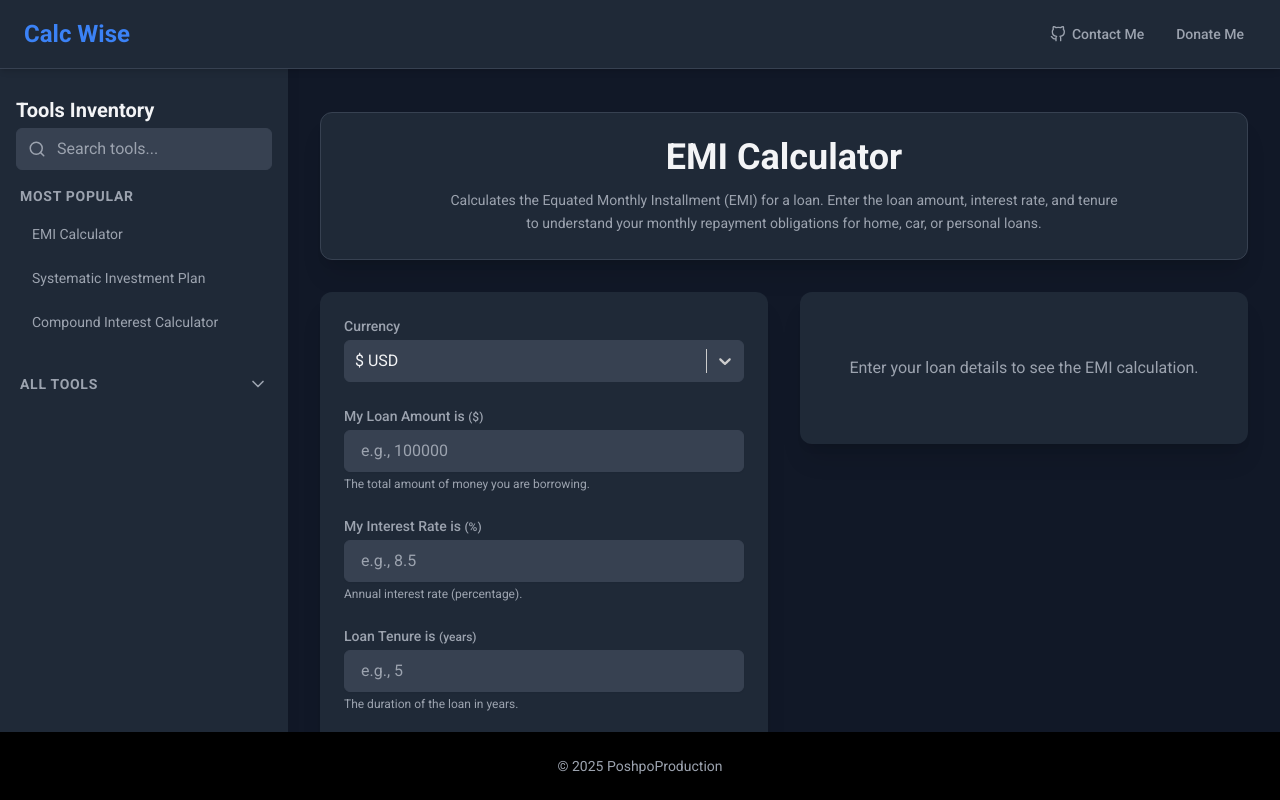
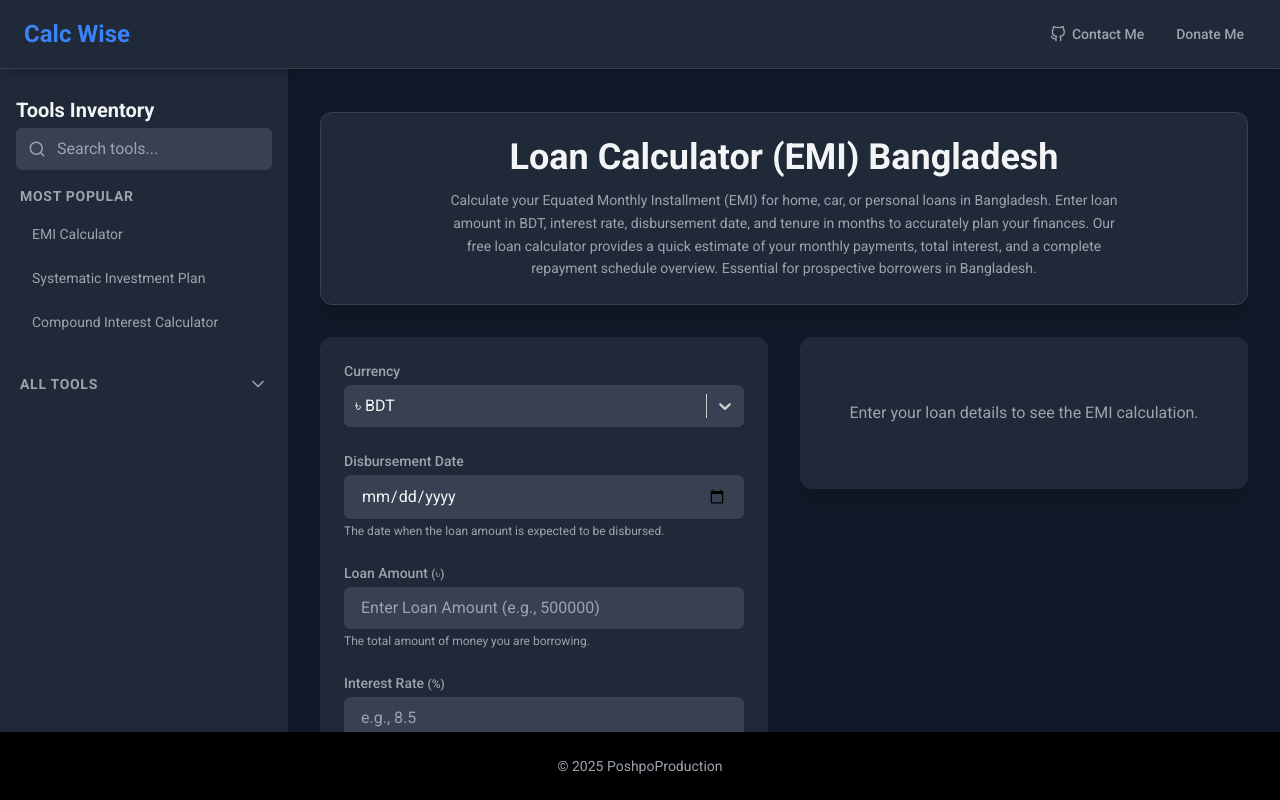
Before and after one commit to poshpolildev/calcwise, a React (Create React App) app: page / in a window 1280 px wide. Both pictures are taken after a click on the button "EMI Calculator". Shown: the top 800 px of the page. Built offline with nearby package versions, Linux system fonts and the light colour scheme.

Commit message:
your commit message

```diff
--- a/src/App.jsx
+++ b/src/App.jsx
@@ -1,7 +1,7 @@
 // src/App.jsx
 import React, { useState, useEffect, useMemo } from 'react';
 import { Routes, Route, useParams, useNavigate, useLocation, Outlet } from 'react-router-dom';
-import { Helmet } from 'react-helmet-async'; // HelmetProvider is in index.js
+import { Helmet } from 'react-helmet-async';
 import Header from './components/layout/Header';
 import Sidebar from './components/layout/Sidebar';
 import Footer from './components/layout/Footer';
@@ -10,11 +10,12 @@ import CalculatorInfoBox from './components/common/CalculatorInfoBox';
 import { motion, AnimatePresence } from 'framer-motion';
 
 import { allTools } from './data/allTools';
-import { currencies, defaultCurrency } from './data/currencies';
+import { currencies, defaultCurrency } from './data/currencies'; // defaultCurrency is now BDT
 
 // --- Import ALL your calculator components ---
 import EmiCalculatorInput from './components/calculators/EmiCalculator/EmiCalculatorInput';
 import EmiCalculatorOutput from './components/calculators/EmiCalculator/EmiCalculatorOutput';
+// ... (Import ALL other calculator Input and Output components you have created) ...
 import SimpleInterestInput from './components/calculators/SimpleInterestCalculator/SimpleInterestInput';
 import SimpleInterestOutput from './components/calculators/SimpleInterestCalculator/SimpleInterestOutput';
 import CompoundInterestInput from './components/calculators/CompoundInterestCalculator/CompoundInterestInput';
@@ -49,6 +50,7 @@ import MortgageInput from './components/calculators/MortgageCalculator/MortgageI
 import MortgageOutput from './components/calculators/MortgageCalculator/MortgageOutput';
 import BudgetPlanner from './components/calculators/BudgetPlanner/BudgetPlanner';
 
+
 // --- Import ALL your calculator logic functions ---
 import { calculateEMI } from './components/calculators/EmiCalculator/emiLogic';
 import { calculateSimpleInterest } from './components/calculators/SimpleInterestCalculator/simpleInterestLogic';
@@ -68,27 +70,31 @@ import { calculateTimeToPayOff, calculateMonthlyPaymentForPayoff } from './compo
 import { generateAmortizationSchedule } from './components/calculators/AmortizationCalculator/amortizationLogic';
 import { calculateMortgageEmi } from './components/calculators/MortgageCalculator/mortgageLogic';
 
-// Helper function defined OUTSIDE the App component
+
 const getCurrentToolIdFromPath = (pathname) => {
   const match = pathname.match(/^\/calculator\/([^/]+)/);
   return match ? match[1] : null;
 };
 
-// This component will render the specific calculator based on URL parameter
 const CalculatorDisplay = ({ allCalculatorStates, allCalculatorHandlers, selectedCurrency, setSelectedCurrency }) => {
   const { toolId } = useParams();
   const currentToolDetails = allTools.find(tool => tool.id === toolId);
 
   if (!currentToolDetails) {
-    return <div className="text-center text-theme-text-secondary p-8">Calculator "{toolId}" not found. Please select a tool from the sidebar.</div>;
+    return <div className="text-center text-theme-text-secondary p-8">Calculator "{toolId}" not found.</div>;
   }
 
   const toolStates = allCalculatorStates[toolId] || {};
   const toolHandlers = allCalculatorHandlers[toolId] || {};
 
+  if (!toolHandlers || typeof toolHandlers.calculate !== 'function') {
+    return <div className="text-center text-theme-text-secondary p-8">Calculator "{currentToolDetails.name}" logic is not configured.</div>;
+  }
+
   let calculatorInputComponent;
   let calculatorOutputComponent;
 
+  // --- ENSURE ALL YOUR CALCULATOR IDs ARE HANDLED IN THIS SWITCH ---
   switch (toolId) {
     case 'emi':
       calculatorInputComponent = <EmiCalculatorInput onCalculate={toolHandlers.calculate} selectedCurrency={selectedCurrency} setSelectedCurrency={setSelectedCurrency} />;
@@ -158,7 +164,7 @@ const CalculatorDisplay = ({ allCalculatorStates, allCalculatorHandlers, selecte
         calculatorInputComponent = <MortgageInput onCalculate={toolHandlers.calculate} selectedCurrency={selectedCurrency} setSelectedCurrency={setSelectedCurrency} />;
         calculatorOutputComponent = <MortgageOutput results={toolStates.results} currencySymbol={selectedCurrency?.symbol} />;
         break;
-    // Note: BudgetPlanner is handled by a separate route element structure below
+    // BudgetPlanner is handled by its own Route path="calculator/budgetPlanner"
     default:
         return (
             <motion.div key="unknown-calc-display" initial={{ opacity: 0 }} animate={{ opacity: 1 }} className="text-center text-theme-text-secondary p-8">
@@ -174,7 +180,6 @@ const CalculatorDisplay = ({ allCalculatorStates, allCalculatorHandlers, selecte
           key={toolId}
           initial={{ opacity: 0, y: 20 }}
           animate={{ opacity: 1, y: 0 }}
-          exit={{ opacity: 0, y: -20 }}
           transition={{ duration: 0.4, delay: 0.1 }}
           className="grid grid-cols-1 md:grid-cols-2 gap-6 md:gap-8 items-start"
         >
@@ -189,7 +194,6 @@ const CalculatorDisplay = ({ allCalculatorStates, allCalculatorHandlers, selecte
     );
 };
 
-// Layout component that includes Header, Sidebar, Footer
 const MainLayout = ({ onSelectTool, isSidebarOpen, setIsSidebarOpen, onHomeClick }) => (
     <div className="flex flex-col min-h-screen bg-theme-bg-dark">
         <Header onHomeClick={onHomeClick} />
@@ -197,7 +201,7 @@ const MainLayout = ({ onSelectTool, isSidebarOpen, setIsSidebarOpen, onHomeClick
             <Sidebar onSelectTool={onSelectTool} isOpen={isSidebarOpen} setIsOpen={setIsSidebarOpen} />
             <main className="flex-grow p-4 sm:p-6 md:p-8 overflow-y-auto">
                 <AnimatePresence mode="wait">
-          <Outlet /> {/* Child routes (HomeMessage or CalculatorDisplay/BudgetPlannerPage) will render here */}
+                    <Outlet />
                 </AnimatePresence>
             </main>
         </div>
@@ -205,7 +209,6 @@ const MainLayout = ({ onSelectTool, isSidebarOpen, setIsSidebarOpen, onHomeClick
     </div>
 );
 
-// Separate component for BudgetPlanner route to include CalculatorInfoBox
 const BudgetPlannerPage = ({selectedCurrency, setSelectedCurrency}) => {
     const budgetPlannerToolDetails = allTools.find(tool => tool.id === 'budgetPlanner');
     return (
@@ -218,14 +221,12 @@ const BudgetPlannerPage = ({selectedCurrency, setSelectedCurrency}) => {
     );
 };
 
-
 function App() {
   const navigate = useNavigate();
   const location = useLocation();
 
-  // --- DEFINE these constants at the top of the App function scope ---
   const siteName = "Calc Wise";
-  const baseCanonicalUrl = "https://calcwise.vercel.app"; // Replace with your actual domain later
+  const baseCanonicalUrl = "https://calcwise.vercel.app"; // CHANGE TO poshpo.me WHEN READY
 
   const [isSidebarOpen, setIsSidebarOpen] = useState(window.innerWidth >= 768);
 
@@ -258,7 +259,7 @@ function App() {
   const [mortgageResults, setMortgageResults] = useState(null);
 
   const storedCurrencyValue = localStorage.getItem('calcwise-currency');
-  const initialCurrency = currencies.find(c => c.value === storedCurrencyValue) || defaultCurrency;
+  const initialCurrency = currencies.find(c => c.value === storedCurrencyValue) || defaultCurrency; // defaultCurrency is BDT
   const [selectedCurrency, setSelectedCurrency] = useState(initialCurrency);
 
   useEffect(() => {
@@ -287,20 +288,14 @@ function App() {
     setMortgageResults(null);
   };
 
-  // Update page based on URL, and reset states when tool changes via URL
   useEffect(() => {
     const toolIdFromPath = getCurrentToolIdFromPath(location.pathname);
-    // Only reset states if the toolId derived from path is different from a conceptual previous one,
-    // or if navigating away from a tool page. For simplicity, we reset if toolIdFromPath exists.
     if (toolIdFromPath) {
         resetAllCalculatorStates();
     }
   }, [location.pathname]);
 
-
   const handleSelectTool = (toolId) => {
-    // No need to call resetAllCalculatorStates() here,
-    // the useEffect above listening to location.pathname will handle it after navigation.
     navigate(`/calculator/${toolId}`);
     if (window.innerWidth < 768 && isSidebarOpen) {
       setIsSidebarOpen(false);
@@ -308,11 +303,9 @@ function App() {
   };
 
   const handleHomeClick = () => {
-    // No need to call resetAllCalculatorStates() here for the same reason.
     navigate('/');
   };
 
-  // --- Group calculator states and handlers ---
   const allCalculatorStates = useMemo(() => ({
     emi: { results: emiResults, inputs: emiInputs },
     simpleInterest: { results: simpleInterestResults, inputs: simpleInterestInputs },
@@ -331,7 +324,7 @@ function App() {
     creditCard: {results: creditCardPayoffResults, inputs: creditCardPayoffInputs},
     loanRepayment: {results: amortizationResults},
     mortgage: {results: mortgageResults},
-  }), [ // Add all state dependencies
+  }), [
     emiResults, emiInputs, simpleInterestResults, simpleInterestInputs, compoundInterestResults, compoundInterestInputs,
     sipResults, fdResults, fdInputs, rdResults, inflationResults, inflationInputs, roiResults, breakEvenResults,
     savingsGoalResults, savingsGoalInputs, loanAffordabilityResults, loanAffordabilityInputs, netWorthResults,
@@ -340,7 +333,7 @@ function App() {
   ]);
 
   const allCalculatorHandlers = useMemo(() => ({
-    emi: { calculate: (inputs) => { setEmiResults(calculateEMI(inputs.principal, inputs.annualRate, inputs.tenureYears)); setEmiInputs(inputs); } },
+    emi: { calculate: (inputs) => { setEmiResults(calculateEMI(inputs.principal, inputs.annualRate, inputs.tenureMonths, inputs.disbursementDate)); setEmiInputs(inputs); } },
     simpleInterest: { calculate: (inputs) => { setSimpleInterestResults(calculateSimpleInterest(inputs.principal, inputs.annualRate, inputs.tenureYears)); setSimpleInterestInputs(inputs); } },
     compoundInterest: { calculate: (inputs) => { setCompoundInterestResults(calculateCompoundInterest(inputs.principal, inputs.annualRate, inputs.tenureYears, inputs.compoundingFrequency)); setCompoundInterestInputs(inputs); }},
     sip: { calculate: (inputs) => setSipResults(calculateSip(inputs.monthlyInvestment, inputs.annualRate, inputs.tenureYears))},
@@ -367,40 +360,45 @@ function App() {
     }},
     loanRepayment: { calculate: (inputs) => setAmortizationResults(generateAmortizationSchedule(inputs.principal, inputs.annualRate, inputs.tenureYears))},
     mortgage: { calculate: (inputs) => setMortgageResults(calculateMortgageEmi(inputs.homePrice, inputs.downPayment, inputs.annualRate, inputs.tenureYears))},
-  }), [
-      // Empty dependency array for handlers if they only call setters from useState and imported logic functions.
-      // If a handler uses other App-level state for its logic (not just for setting results), add that state here.
-  ]);
+  }), [ /* Keep this dependency array minimal if handlers only call setters */ ]);
 
-  // SEO: Dynamic Title, Description based on current route
   const toolIdFromPath = getCurrentToolIdFromPath(location.pathname);
   const currentRouteToolDetails = allTools.find(tool => tool.id === toolIdFromPath);
 
-  let pageTitle = `${siteName} - Free Financial Calculators & Planning Tools`;
-  let pageDescription = "Calc Wise offers a comprehensive suite of free online financial calculators for EMI, mortgage, investment returns (ROI), SIP, retirement planning, net worth, and more. Make smart financial decisions with easy-to-use tools.";
+  let pageTitle = `${siteName} - Free Financial Calculators Bangladesh`;
+  let pageDescription = `Calc Wise offers free online financial calculators for loans, investments, retirement, and budgeting in Bangladesh. Calculate EMI, SIP, ROI, and more in BDT.`;
   let canonicalUrl = baseCanonicalUrl;
 
   if (currentRouteToolDetails) {
     pageTitle = `${currentRouteToolDetails.name} | ${siteName}`;
-    let metaDesc = currentRouteToolDetails.explanation || `Use our free ${currentRouteToolDetails.name.toLowerCase()} to plan your finances with ${siteName}. Accurate and easy to use.`;
+    let metaDesc = currentRouteToolDetails.explanation || `Use our free ${currentRouteToolDetails.name.toLowerCase()} for your financial calculations in Bangladesh.`;
     if (metaDesc.length > 160) {
-      metaDesc = metaDesc.substring(0, 157) + "...";
+      const firstSentence = metaDesc.split('.')[0] + '.';
+      metaDesc = firstSentence.length <= 160 ? firstSentence : metaDesc.substring(0, 157) + "...";
     }
     pageDescription = metaDesc;
     canonicalUrl = `${baseCanonicalUrl}/calculator/${currentRouteToolDetails.id}`;
   } else if (location.pathname === '/') {
-    pageTitle = `Welcome to ${siteName} - Your Smart Financial Toolkit`;
-    pageDescription = `Discover a wide range of financial calculators on ${siteName} to help you manage loans, investments, savings, and more. Start planning your financial future today.`;
+    pageTitle = `Calc Wise - Financial Planning Tools for Bangladesh`;
+    pageDescription = `Your comprehensive suite of free financial calculators for Bangladesh. Plan your EMI, investments, savings, and budget with Calc Wise. Default currency BDT.`;
     canonicalUrl = baseCanonicalUrl;
   }
 
-
   return (
-    <> {/* Fragment because HelmetProvider is in index.js */}
+    <>
       <Helmet>
+        <html lang="en-BD" />
         <title>{pageTitle}</title>
         <meta name="description" content={pageDescription} />
         <link rel="canonical" href={canonicalUrl} />
+        <meta property="og:title" content={pageTitle} />
+        <meta property="og:description" content={pageDescription} />
+        <meta property="og:url" content={canonicalUrl} />
+        <meta property="og:site_name" content={siteName} />
+        <meta property="og:locale" content="en_BD" />
+        {/* <meta property="og:image" content={`${baseCanonicalUrl}/your-site-preview-image.png`} /> */}
+        <meta property="og:type" content={currentRouteToolDetails ? "article" : "website"} />
+        {currentRouteToolDetails && <meta property="article:section" content="Financial Calculators" />}
       </Helmet>
       <Routes>
         <Route
@@ -416,7 +414,7 @@ function App() {
         >
           <Route index element={<HomeMessage key="home" />} />
           <Route
-            path="calculator/budgetPlanner" // Specific route for BudgetPlanner
+            path="calculator/budgetPlanner"
             element={
               <BudgetPlannerPage
                 selectedCurrency={selectedCurrency}
--- a/src/components/calculators/EmiCalculator/EmiCalculatorInput.jsx
+++ b/src/components/calculators/EmiCalculator/EmiCalculatorInput.jsx
@@ -5,18 +5,36 @@ import Button from '../../common/Button';
 import CurrencySelector from '../../common/CurrencySelector';
 
 const EmiCalculatorInput = ({ onCalculate, selectedCurrency, setSelectedCurrency }) => {
+  const [disbursementDate, setDisbursementDate] = useState('');
   const [loanAmount, setLoanAmount] = useState('');
   const [interestRate, setInterestRate] = useState('');
-  const [loanTenure, setLoanTenure] = useState('');
+  const [loanTenureMonths, setLoanTenureMonths] = useState(''); // Changed from years
   const [errors, setErrors] = useState({});
 
   const validate = () => {
     const newErrors = {};
+    if (!disbursementDate) newErrors.disbursementDate = 'Disbursement date is required.';
+    else {
+        // Optional: Add more specific date validation (e.g., not too far in past/future)
+        const today = new Date();
+        today.setHours(0,0,0,0); // Normalize today to start of day
+        const selectedDDate = new Date(disbursementDate);
+        // Example: Check if date is not more than 1 year in the past or 5 years in the future
+        const oneYearAgo = new Date(today);
+        oneYearAgo.setFullYear(today.getFullYear() - 1);
+        const fiveYearsFuture = new Date(today);
+        fiveYearsFuture.setFullYear(today.getFullYear() + 5);
+
+        if (selectedDDate < oneYearAgo) newErrors.disbursementDate = 'Date too far in past.';
+        if (selectedDDate > fiveYearsFuture) newErrors.disbursementDate = 'Date too far in future.';
+    }
+
+
     if (!loanAmount || parseFloat(loanAmount) <= 0) newErrors.loanAmount = 'Loan amount must be positive.';
-    if (!interestRate || parseFloat(interestRate) < 0) newErrors.interestRate = 'Interest rate must be non-negative.';
+    if (interestRate === '' || parseFloat(interestRate) < 0) newErrors.interestRate = 'Interest rate must be non-negative.';
     if (parseFloat(interestRate) > 100) newErrors.interestRate = 'Interest rate seems too high (max 100%).';
-    if (!loanTenure || parseFloat(loanTenure) <= 0) newErrors.loanTenure = 'Loan tenure must be positive.';
-    if (parseFloat(loanTenure) > 50) newErrors.loanTenure = 'Loan tenure seems too long (max 50 years).';
+    if (!loanTenureMonths || parseInt(loanTenureMonths, 10) <= 0) newErrors.loanTenureMonths = 'Tenure (months) must be positive.';
+    if (parseInt(loanTenureMonths, 10) > 600) newErrors.loanTenureMonths = 'Loan tenure too long (max 50 years / 600 months).';
     setErrors(newErrors);
     return Object.keys(newErrors).length === 0;
   };
@@ -25,30 +43,39 @@ const EmiCalculatorInput = ({ onCalculate, selectedCurrency, setSelectedCurrency
     e.preventDefault();
     if (validate()) {
       onCalculate({
+        disbursementDate,
         principal: parseFloat(loanAmount),
         annualRate: parseFloat(interestRate),
-        tenureYears: parseFloat(loanTenure),
+        tenureMonths: parseInt(loanTenureMonths, 10),
       });
     }
   };
 
   return (
-    // Panel styling and main title are removed. App.jsx handles them.
     <form onSubmit={handleSubmit} className="space-y-6">
       <CurrencySelector selectedCurrency={selectedCurrency} setSelectedCurrency={setSelectedCurrency} />
       <InputField
-        label="My Loan Amount is"
+        label="Disbursement Date"
+        id="disbursementDate"
+        type="date"
+        value={disbursementDate}
+        onChange={(e) => setDisbursementDate(e.target.value)}
+        error={errors.disbursementDate}
+        tooltip="The date when the loan amount is expected to be disbursed."
+      />
+      <InputField
+        label="Loan Amount"
         id="loanAmount"
         type="number"
         value={loanAmount}
         onChange={(e) => setLoanAmount(e.target.value)}
-        placeholder="e.g., 100000"
+        placeholder="Enter Loan Amount (e.g., 500000)"
         error={errors.loanAmount}
         unit={selectedCurrency?.symbol || ''}
         tooltip="The total amount of money you are borrowing."
       />
       <InputField
-        label="My Interest Rate is"
+        label="Interest Rate"
         id="interestRate"
         type="number"
         value={interestRate}
@@ -59,18 +86,18 @@ const EmiCalculatorInput = ({ onCalculate, selectedCurrency, setSelectedCurrency
         tooltip="Annual interest rate (percentage)."
       />
       <InputField
-        label="Loan Tenure is"
-        id="loanTenure"
+        label="Loan Tenure"
+        id="loanTenureMonths"
         type="number"
-        value={loanTenure}
-        onChange={(e) => setLoanTenure(e.target.value)}
-        placeholder="e.g., 5"
-        error={errors.loanTenure}
-        unit="years"
-        tooltip="The duration of the loan in years."
+        value={loanTenureMonths}
+        onChange={(e) => setLoanTenureMonths(e.target.value)}
+        placeholder="e.g., 12 months"
+        error={errors.loanTenureMonths}
+        unit="months"
+        tooltip="The duration of the loan in total number of months."
       />
       <Button type="submit" variant="primary" className="w-full py-3.5 text-lg">
-        Calculate My EMI
+        Calculate Loan EMI
       </Button>
     </form>
   );
--- a/src/components/common/CalculatorInfoBox.jsx
+++ b/src/components/common/CalculatorInfoBox.jsx
@@ -1,9 +1,10 @@
+// src/components/common/CalculatorInfoBox.jsx
 import React from 'react';
 import { motion } from 'framer-motion';
 
 const CalculatorInfoBox = ({ toolName, explanation }) => {
   if (!toolName || !explanation) {
-    return null; // Don't render if essential info is missing
+    return null;
   }
 
   return (
@@ -11,7 +12,7 @@ const CalculatorInfoBox = ({ toolName, explanation }) => {
       initial={{ opacity: 0, y: -20 }}
       animate={{ opacity: 1, y: 0 }}
       transition={{ duration: 0.5, ease: "easeOut" }}
-      className="mb-8 p-6 bg-theme-panel-dark border border-theme-border rounded-xl shadow-xl text-center"
+      className="mb-8 p-6 bg-theme-panel-dark border border-theme-border rounded-xl shadow-xl text-center" // Ensure theme classes are in tailwind.config.js
     >
       <h2 className="text-3xl lg:text-4xl font-semibold text-theme-text-primary mb-3">
         {toolName}
--- a/src/data/allTools.js
+++ b/src/data/allTools.js
@@ -1,8 +1,9 @@
+// src/data/allTools.js
 export const allTools = [
   {
     id: 'emi',
-    name: 'EMI Calculator',
-    explanation: 'Calculates the Equated Monthly Installment (EMI) for a loan. Enter the loan amount, interest rate, and tenure to understand your monthly repayment obligations for home, car, or personal loans.'
+    name: 'Loan Calculator (EMI) Bangladesh',
+    explanation: 'Calculate your Equated Monthly Installment (EMI) for home, car, or personal loans in Bangladesh. Enter loan amount in BDT, interest rate, disbursement date, and tenure in months to accurately plan your finances. Our free loan calculator provides a quick estimate of your monthly payments, total interest, and a complete repayment schedule overview. Essential for prospective borrowers in Bangladesh.'
   },
   {
     id: 'loanAffordability',
@@ -76,7 +77,7 @@ export const allTools = [
   },
   {
     id: 'budgetPlanner',
-    name: 'Budget Planner', // Name updated
+    name: 'Budget Planner',
     explanation: 'An interactive tool to help you track your monthly income sources and categorize your expenses to understand your cash flow and identify areas for savings.'
   },
   {
@@ -89,15 +90,5 @@ export const allTools = [
     name: 'Break-Even Point Calculator',
     explanation: 'For businesses: determine the sales volume (in units or revenue) at which total revenues equal total costs, meaning the point where the business neither makes a profit nor a loss.'
   }
-  // Add 'carLoan' and 'personalLoan' if you decide to keep them, reusing EMI logic
-  // {
-  //   id: 'carLoan',
-  //   name: 'Car Loan Calculator',
-  //   explanation: 'Calculates the Equated Monthly Installment (EMI) for a car loan. Plan your vehicle purchase by understanding your monthly repayment.'
-  // },
-  // {
-  //   id: 'personalLoan',
-  //   name: 'Personal Loan Calculator',
-  //   explanation: 'Determine your Equated Monthly Installment (EMI) for a personal loan based on loan amount, interest rate, and repayment tenure.'
-  // }
+  // Ensure 'carLoan' and 'personalLoan' are here with explanations if you kept them.
 ];
--- a/src/data/currencies.js
+++ b/src/data/currencies.js
@@ -28,4 +28,4 @@ export const currencies = [
 ];
 
 // Ensure defaultCurrency is still valid. For example, to keep USD as default:
-export const defaultCurrency = currencies.find(c => c.value === 'USD') || currencies[0];
+export const defaultCurrency = currencies.find(c => c.value === 'BDT') || currencies[0];
```
Also changed, not shown: src/components/calculators/EmiCalculator/EmiCalculatorOutput.jsx (+11 -23 lines), src/components/calculators/EmiCalculator/emiLogic.js (+28 -14 lines), src/index.js (+4 -4 lines). Lines whose indentation alone changed are shown as unchanged.
